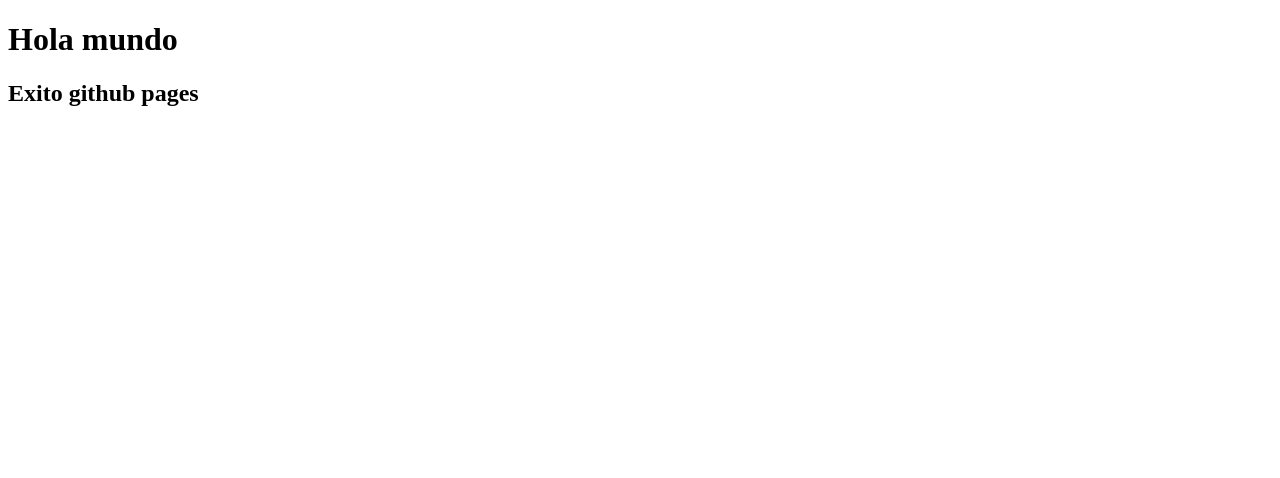
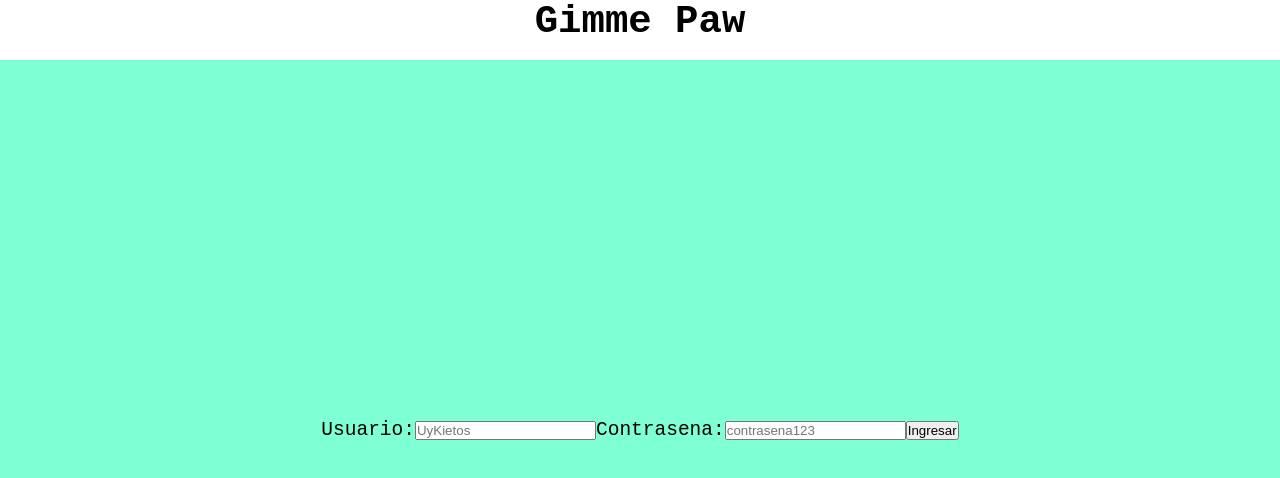
Before and after one commit to Moyramo/GimmePaw, a website: page index.html in a window 1280 px wide. Drawn offline with Linux system fonts and the light colour scheme.

Commit message:
create form login

```diff
--- /dev/null
+++ b/css/style.css
@@ -0,0 +1,40 @@
+* {
+    box-sizing: border-box;
+    padding: 0;
+    margin: 0;
+}
+html {
+	font-size: 62.5%;
+    font-family: monospace;
+}
+header {
+    width: 100vw;
+    height: 7.5vh;
+    display: flex;
+    justify-content: center;
+}
+
+header h1{
+    font-size: 4.8rem;
+}
+main {
+    display: flex;
+    justify-content: center;
+}
+.box {
+    background-color: aquamarine;
+    display: flex;
+    justify-content: center;
+    align-items: center;
+    width: 100vw;
+    height: 92.5vh;
+}
+
+.box label{
+    font-size: 2.4rem;
+}
+
+.box form{
+    display: flex;
+    align-items: center;
+}
--- a/index.html
+++ b/index.html
@@ -4,10 +4,27 @@
     <meta charset="UTF-8">
     <meta http-equiv="X-UA-Compatible" content="IE=edge">
     <meta name="viewport" content="width=device-width, initial-scale=1.0">
-    <title>Prueba</title>
+    <title>Gimee Paw</title>
+
+    <!-- CSS-->
+    <link rel="stylesheet" href="/css/style.css">
 </head>
 <body>
-    <h1>Hola mundo</h1>
-    <h2>Exito github pages</h2>
+    <header>
+        <h1>Gimme Paw</h1>
+    </header>
+    <main>
+        <div class="box">
+            <form action="#">
+                <label for="fUsuario">Usuario: </label>
+                <input type="text" id="fUsuario" name="fUsuario" placeholder="UyKietos">
+
+                <label for="fContra">Contrasena: </label>
+                <input type="text" id="fContra" name="fContra" placeholder="contrasena123">
+
+                <input type="submit" value="Ingresar">
+            </form>
+        </div>
+    </main>
 </body>
 </html>
```
